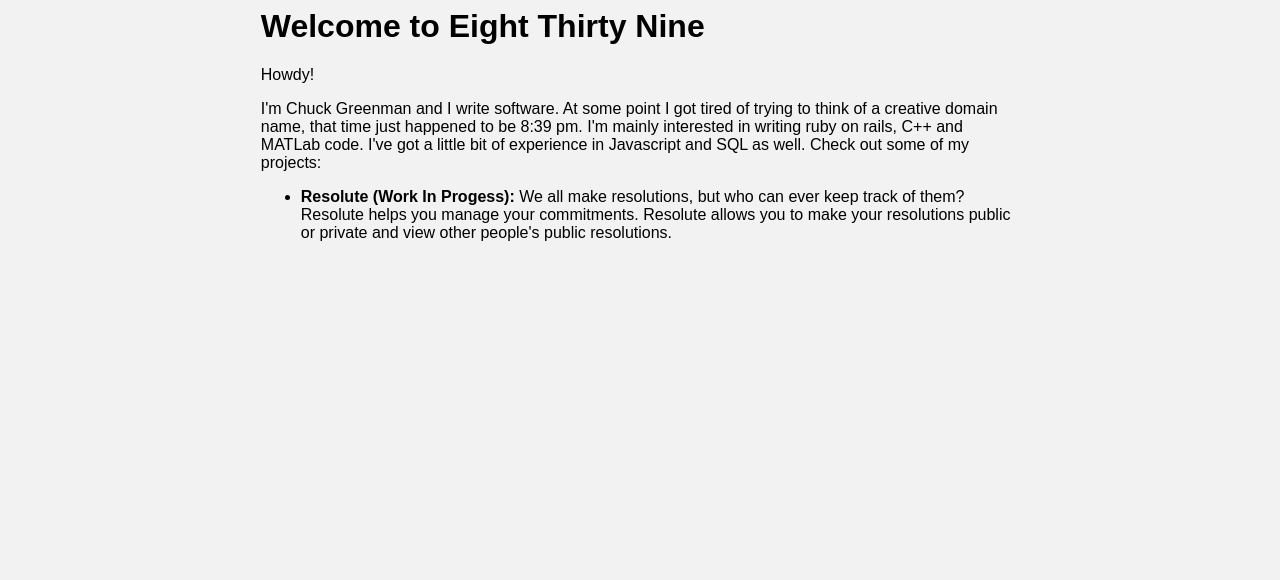
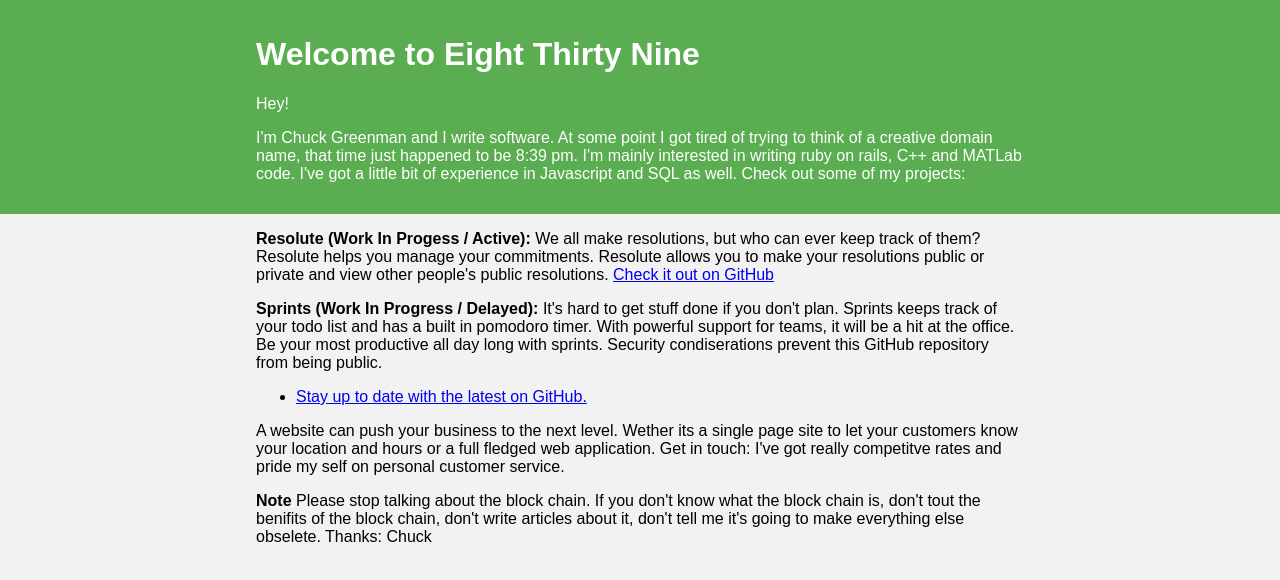
Before and after one commit to kmrn/chuckgreenman.github.io, a plain HTML site: page index.html in a window 1280 px wide. Drawn offline with Linux system fonts and the light colour scheme.

Commit message:
Rearranged some stuff

```diff
--- a/index.html
+++ b/index.html
@@ -4,12 +4,22 @@
 </head>
 
 <body>
+  <div id="bighead">
+    <div class="container">
+      <h1>Welcome to Eight Thirty Nine</h1>
+      <p>Hey!</p>
+      <p>I'm Chuck Greenman and I write software.  At some point I got tired of trying to think of a creative domain name, that time just happened to be 8:39 pm.  I'm mainly interested in writing ruby on rails, C++ and MATLab code.  I've got a little bit of experience in Javascript and SQL as well.  Check out some of my projects:</p>
+    </div>
+  </div>
   <div class="container">
-    <h1>Welcome to Eight Thirty Nine</h1>
-    <p>Howdy!</p>
-    <p>I'm Chuck Greenman and I write software.  At some point I got tired of trying to think of a creative domain name, that time just happened to be 8:39 pm.  I'm mainly interested in writing ruby on rails, C++ and MATLab code.  I've got a little bit of experience in Javascript and SQL as well.  Check out some of my projects:</p>
+    <p><strong>Resolute (Work In Progess / Active): </strong>We all make resolutions, but who can ever keep track of them?  Resolute helps you manage your commitments.  Resolute allows you to make your resolutions public or private and view other people's public resolutions. <a href="http://github.com/chuckgreenman/resolute">Check it out on GitHub</a></p></li>
+    <p><strong>Sprints (Work In Progress / Delayed): </strong>It's hard to get stuff done if you don't plan.  Sprints keeps track of your todo list and has a built in pomodoro timer.  With powerful support for teams, it will be a hit at the office.  Be your most productive all day long with sprints. Security condiserations prevent this GitHub repository from being public.
+
     <ul>
-      <li><strong>Resolute (Work In Progess): </strong>We all make resolutions, but who can ever keep track of them?  Resolute helps you manage your commitments.  Resolute allows you to make your resolutions public or private and view other people's public resolutions.</li>
+      <li><a href="http://github.com/chuckgreenman">Stay up to date with the latest on GitHub.</a></li>
     </ul>
+
+    <p>A website can push your business to the next level.  Wether its a single page site to let your customers know your location and hours or a full fledged web application.  Get in touch: I've got really competitve rates and pride my self on personal customer service.</p>
+    <p><strong>Note </strong>Please stop talking about the block chain.  If you don't know what the block chain is, don't tout the benifits of the block chain, don't write articles about it, don't tell me it's going to make everything else obselete. Thanks: Chuck</p>
   </div>
 </body>
--- a/style.css
+++ b/style.css
@@ -1,6 +1,16 @@
 html {
   background-color: #f2f2f2;
   font-family: arial;
+}
+body {
+  margin: 0;
+}
+#bighead {
+  width: 100%;
+  background-color: #5BAD51;
+  color:white;
+  padding-top: 15px;
+  padding-bottom: 15px;
 }
 
 .container {
```
